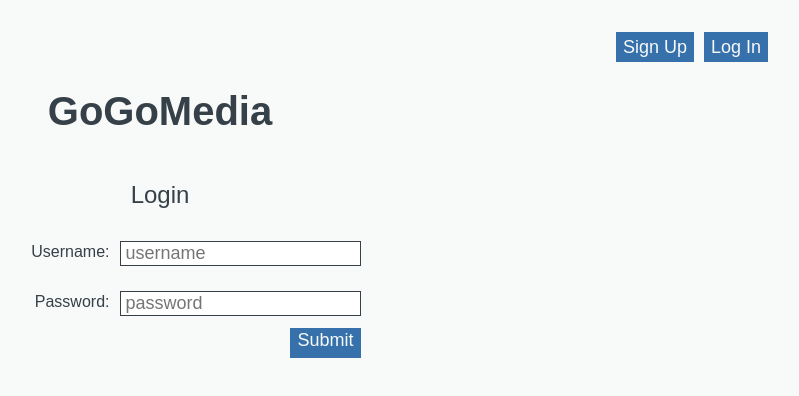
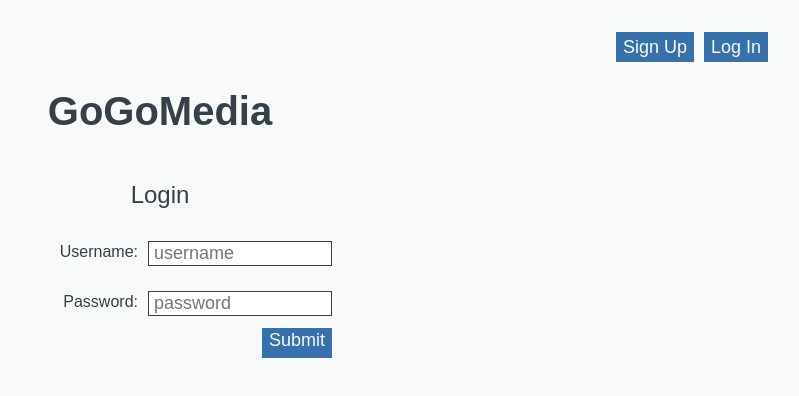
Before and after one commit to mattroseman/gogomedia-frontend, an Angular app: page /login in a window 1280 px wide. Shown: the top 396 px of the page, without its empty margins (480-1279 px from the left). Built offline with nearby package versions, Linux system fonts and the light colour scheme; what ngx-drag-and-drop-lists would draw is missing.

Commit message:
fixed login/signup forms having input to long
Signed-off-by: Matthew Roseman <mroseman95@gmail.com>

```diff
--- a/src/app/login/login.component.scss
+++ b/src/app/login/login.component.scss
@@ -47,6 +47,7 @@
 
 .form-group__input {
   padding-left: 5px;
+  width: 175px;
 }
 
 .form-group__input.ng-touched.ng-invalid, .form-group__input.ng-pristine.invalid {
--- a/src/app/signup/signup.component.scss
+++ b/src/app/signup/signup.component.scss
@@ -47,6 +47,7 @@
 
 .form-group__input {
   padding-left: 5px;
+  width: 175px;
 }
 
 .form-group__input.ng-touched.ng-invalid, .from-group__input.ng-pristine.invalid{
```
